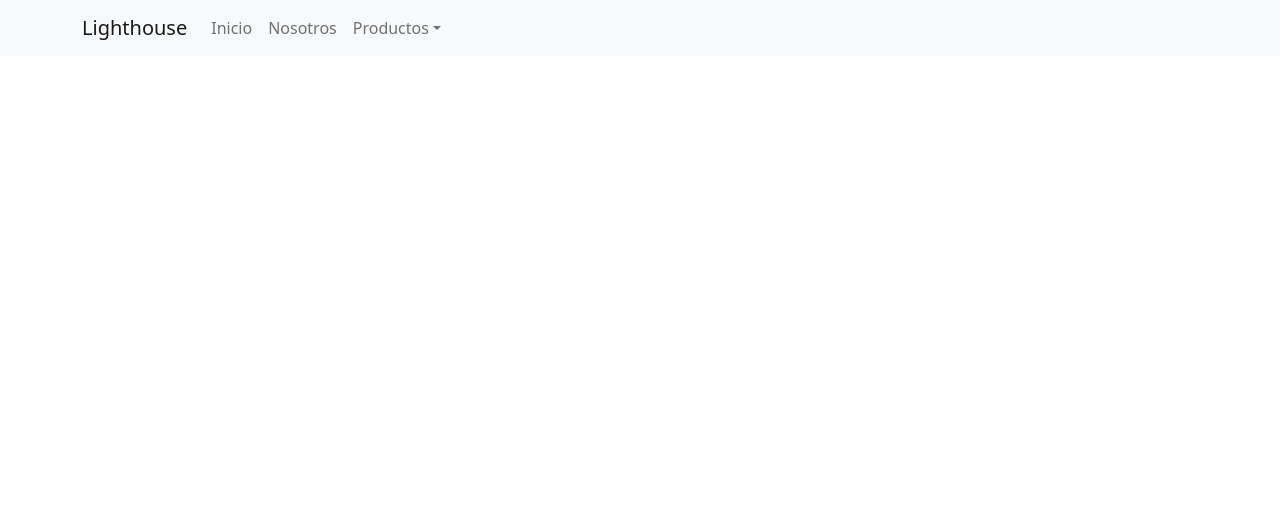
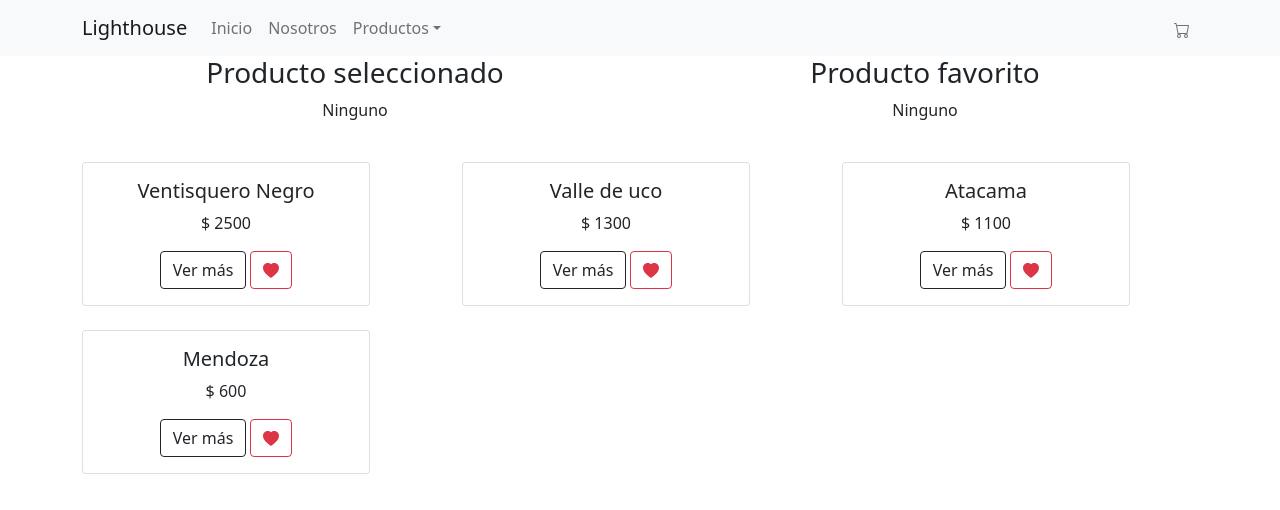
Before and after one commit to ncolman94/lighthouse-colman, a React (Create React App) app: page / in a window 1280 px wide. Shown: the top 510 px of the page. Built offline with nearby package versions, Linux system fonts and the light colour scheme.

Commit message:
Crea tu landing

```diff
--- a/package.json
+++ b/package.json
@@ -9,6 +9,7 @@
     "bootstrap": "^5.1.3",
     "react": "^17.0.2",
     "react-bootstrap": "^2.1.1",
+    "react-bootstrap-icons": "^1.7.2",
     "react-dom": "^17.0.2",
     "react-scripts": "5.0.0",
     "web-vitals": "^2.1.3"
--- a/src/App.js
+++ b/src/App.js
@@ -1,12 +1,14 @@
 import "bootstrap/dist/css/bootstrap.min.css";
 import "./App.css";
 
+import ItemListContainer from "./components/itemlistcontainer/ItemListContainer";
 import NavBar from "./components/navbar/NavBar";
 
 function App() {
   return (
     <div className="App">
       <NavBar />
+      <ItemListContainer />
     </div>
   );
 }
--- /dev/null
+++ b/src/components/cartwidget/CartWidget.js
@@ -0,0 +1,11 @@
+import { Cart } from "react-bootstrap-icons";
+import { Nav } from "react-bootstrap";
+import React from "react";
+
+export default function CartWidget() {
+  return (
+    <Nav.Link href="#">
+      <Cart />
+    </Nav.Link>
+  );
+}
--- /dev/null
+++ b/src/components/item/Item.js
@@ -0,0 +1,31 @@
+import { Button, Card, Col } from "react-bootstrap";
+
+import { HeartFill } from "react-bootstrap-icons";
+import React from "react";
+
+const Item = ({ id, name, price, setSelectedItem, setFavoriteItem }) => {
+  const selectItem = () => setSelectedItem({ id, name, price });
+  const favoriteItem = () => setFavoriteItem({ id, name, price });
+  return (
+    <Col className="mt-4">
+      <Card style={{ width: "18rem" }}>
+        <Card.Body>
+          <Card.Title>{name}</Card.Title>
+          <Card.Text>$ {price}</Card.Text>
+          <Button variant="outline-dark" onClick={selectItem}>
+            Ver más
+          </Button>
+          <Button
+            className="ms-1"
+            variant="outline-danger"
+            onClick={favoriteItem}
+          >
+            <HeartFill />
+          </Button>
+        </Card.Body>
+      </Card>
+    </Col>
+  );
+};
+
+export default Item;
--- /dev/null
+++ b/src/components/itemlistcontainer/ItemListContainer.js
@@ -0,0 +1,44 @@
+import { Col, Container, Row } from "react-bootstrap";
+
+import Item from "../item/Item";
+import { useState } from "react";
+
+const items = [
+  { id: "1", name: "Ventisquero Negro", price: "2500" },
+  { id: "2", name: "Valle de uco", price: "1300" },
+  { id: "3", name: "Atacama", price: "1100" },
+  { id: "4", name: "Mendoza", price: "600" },
+];
+
+const ItemListContainer = () => {
+  const [selectedItem, setSelectedItem] = useState();
+  const [favoriteItem, setFavoriteItem] = useState("");
+  return (
+    <Container>
+      <Row>
+        <Col>
+          <h3>Producto seleccionado </h3>
+          <p>{selectedItem ? selectedItem.name : "Ninguno"}</p>
+        </Col>
+        <Col>
+          <h3>Producto favorito </h3>
+          <p>{favoriteItem ? favoriteItem.name : "Ninguno"}</p>
+        </Col>
+      </Row>
+      <Row>
+        {items.map(({ id, name, price }) => (
+          <Item
+            key={id}
+            id={id}
+            name={name}
+            price={price}
+            setSelectedItem={setSelectedItem}
+            setFavoriteItem={setFavoriteItem}
+          />
+        ))}
+      </Row>
+    </Container>
+  );
+};
+
+export default ItemListContainer;
--- a/src/components/navbar/NavBar.js
+++ b/src/components/navbar/NavBar.js
@@ -1,4 +1,6 @@
 import { Container, Nav, NavDropdown, Navbar } from "react-bootstrap";
+
+import CartWidget from "../cartwidget/CartWidget";
 
 const NavBar = () => {
   return (
@@ -18,6 +20,9 @@ const NavBar = () => {
               <NavDropdown.Item href="#action/3.4">Kits</NavDropdown.Item>
             </NavDropdown>
           </Nav>
+          <Nav className="justify-content-end">
+            <CartWidget />
+          </Nav>
         </Navbar.Collapse>
       </Container>
     </Navbar>
```
Also changed, not shown: 1 other file (tests, documents, lock files or other folders).
